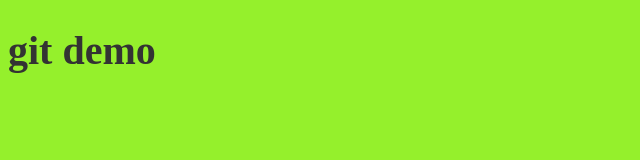
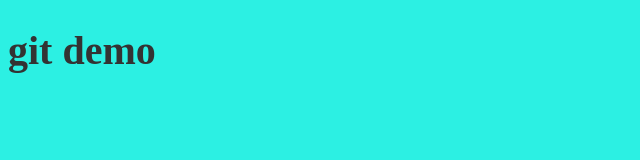
Before and after one commit to sandeep-chahal/sss, a plain HTML site: page index.html in a window 1280 px wide. Shown: the whole page, without its empty margins (0-640 px from the left). Drawn offline with Linux system fonts and the light colour scheme.

Commit message:
Added style to jew bracnch

```diff
--- a/style.css
+++ b/style.css
@@ -1,5 +1,5 @@
 body{
-    background-color: rgb(149, 240, 44);
+    background-color: rgb(44, 240, 227);
     color: #333;
     font-size: 20px;
 }
```
